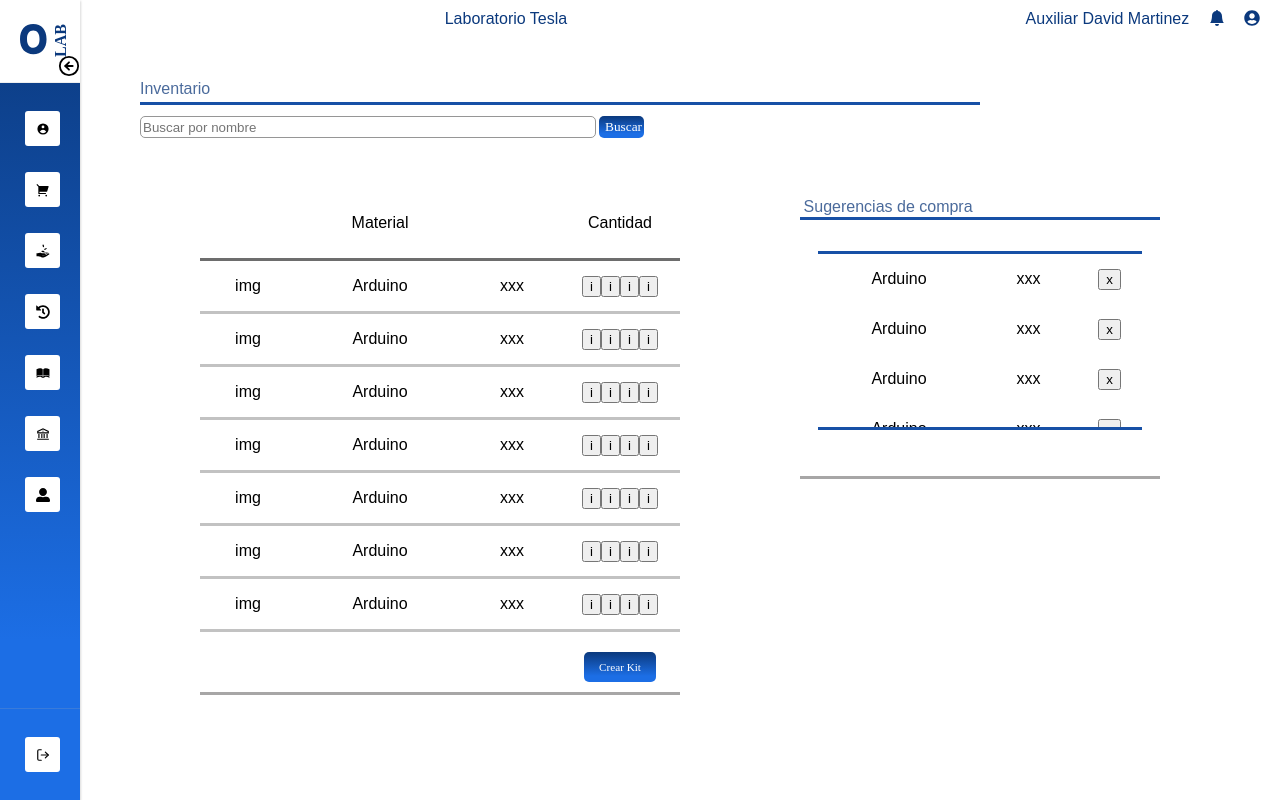
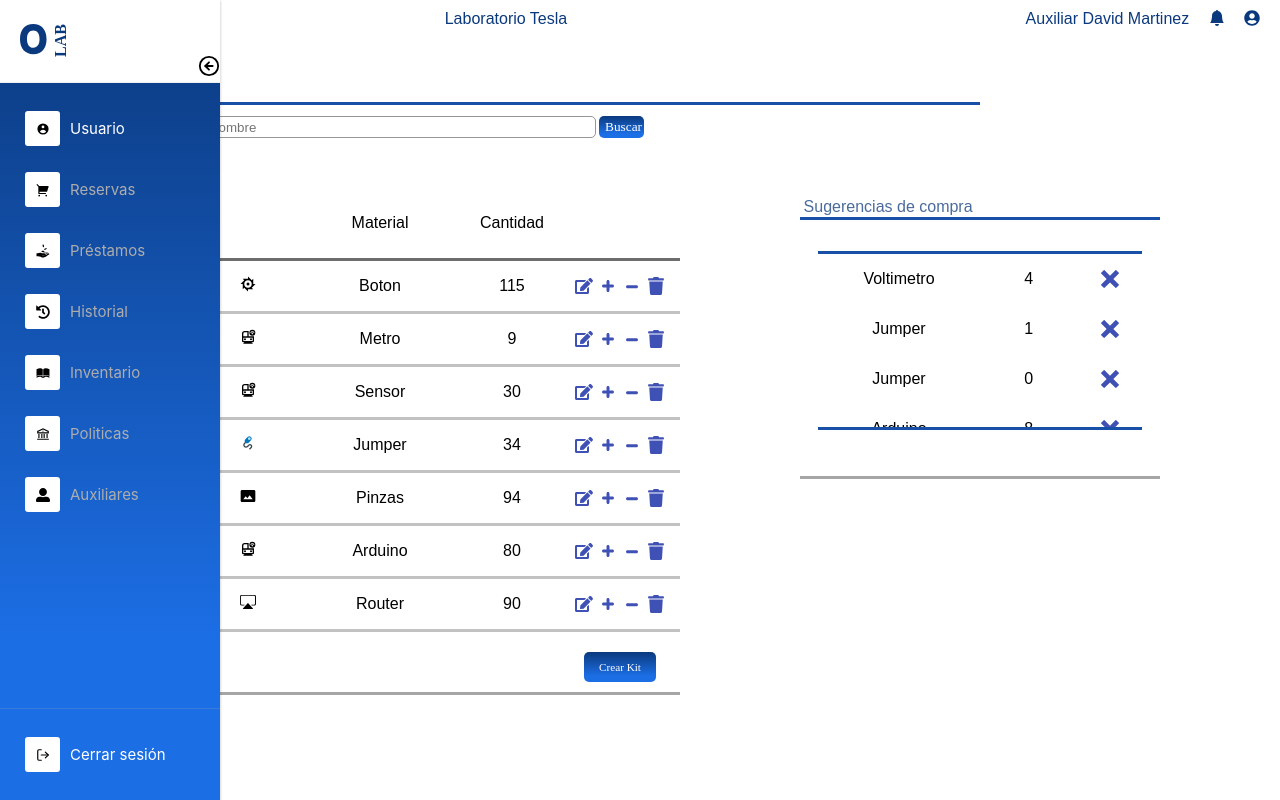
Before and after one commit to BogoCoder/front_olab, a React (Create React App) app: page /Inventario in a window 1280 px wide. Built offline with nearby package versions, Linux system fonts and the light colour scheme.

Commit message:
anade iconos a mejora vista de inventario para auxiliar-admin

```diff
--- a/package.json
+++ b/package.json
@@ -3,6 +3,8 @@
   "version": "0.1.0",
   "private": true,
   "dependencies": {
+    "@material-ui/core": "^4.12.3",
+    "@material-ui/icons": "^4.11.2",
     "@testing-library/jest-dom": "^5.14.1",
     "@testing-library/react": "^11.2.7",
     "@testing-library/user-event": "^12.8.3",
--- a/src/components/InventarioAuxcomps/items.jsx
+++ b/src/components/InventarioAuxcomps/items.jsx
@@ -1,6 +1,33 @@
 import React from 'react';
 import "./iteminvent.css";
 import "./itemsugerencias.css"
+import { FaEdit, } from "react-icons/fa";
+import { TiPlus } from "react-icons/ti";
+import { TiMinus } from "react-icons/ti";
+import { FaTrash } from "react-icons/fa";
+import { ImCross } from "react-icons/im";
+
+import { CgAlarm } from "react-icons/cg";
+import { CgBoy } from "react-icons/cg";
+import { HiChip } from "react-icons/hi";
+import { FcCableRelease } from "react-icons/fc";
+import { RiSubwayWifiLine } from "react-icons/ri";
+import { GiWifiRouter } from "react-icons/gi";
+import { GrSelection } from "react-icons/gr";
+import { MdPhotoSizeSelectActual } from "react-icons/md";
+import { FcElectronics } from "react-icons/fc";
+import { GiCircuitry } from "react-icons/gi";
+import { GiCircularSaw } from "react-icons/gi";
+import { SiAirplayvideo } from "react-icons/si";
+
+import { IconButton } from '@material-ui/core';
+
+var imgs_test = [<SiAirplayvideo/>,<CgAlarm/>,<CgBoy/>,
+    <HiChip/>,<FcCableRelease/>,<RiSubwayWifiLine/>,
+    <GiWifiRouter/>,<GrSelection/>,<MdPhotoSizeSelectActual/>,
+    <FcElectronics/>,<GiCircuitry/>,<GiCircularSaw/>]
+var articulos_test = ["Arduino","Chip","Articulo x","Articulo y","Router","Jumper","Motor","Pinzas","Sensor","Boton","Multimetro","Voltimetro","Metro"]
+
 const Iteminvent= ({header,articuloinfo}) => {
     var height="50px"
     if (header) {
@@ -13,17 +40,24 @@ const Iteminvent= ({header,articuloinfo}) => {
   return (
     <React.Fragment>
         <div className={header ? "row rowinvent grayer":"row rowinvent"} style={{height:height}}>
-            <div className="img">{img}</div>
-            <div className="material">{articulo}</div>
-            {header && <div></div>}
-            <div className="cantidad">{cantidad}</div>
+            {!header && <div className="img">{imgs_test[Math.floor(Math.random() * imgs_test.length)]}</div>}
+            {header && <React.Fragment><div></div>
+                <div className="material">Material</div>
+                <div className="cantidad">Cantidad</div>
+                </React.Fragment>
+            }
+            {!header && <React.Fragment>
+                <div className="material">{articulos_test[Math.floor(Math.random() * articulos_test.length)]}</div>
+            <div className="cantidad">{Math.floor(Math.random() * 120)}</div>
+                </React.Fragment>
+            }
             {!header &&
             <React.Fragment>
                 <div className="btns">
-                    <button>i</button>
-                    <button>i</button>
-                    <button>i</button>
-                    <button>i</button>
+                <IconButton aria-label="edit" size="small" color="primary"><FaEdit /></IconButton>
+                <IconButton aria-label="plus1" size="small"color="primary"><TiPlus /></IconButton>
+                <IconButton aria-label="minus1" size="small" color="primary"><TiMinus /></IconButton>
+                <IconButton aria-label="remove" size="small" color="primary"><FaTrash /></IconButton>
                 </div>
             </React.Fragment>
             }
@@ -38,9 +72,9 @@ const Itemsugerencias= ({articuloinfo}) => {
   return (
     <React.Fragment>
         <div className= "row rowsug" style={{height:height}}>
-            <div className="material">{articulo}</div>
-            <div className="cantidad">{cantidad}</div>
-            <div><button>x</button></div>
+            <div className="material">{articulos_test[Math.floor(Math.random() * articulos_test.length)]}</div>
+            <div className="cantidad">{Math.floor(Math.random() * 10)}</div>
+            <div><IconButton aria-label="remove" size="small" color="primary"><ImCross /></IconButton></div>
         </div>
     </React.Fragment>
   )
```
Also changed, not shown: 1 other file (tests, documents, lock files or other folders).
